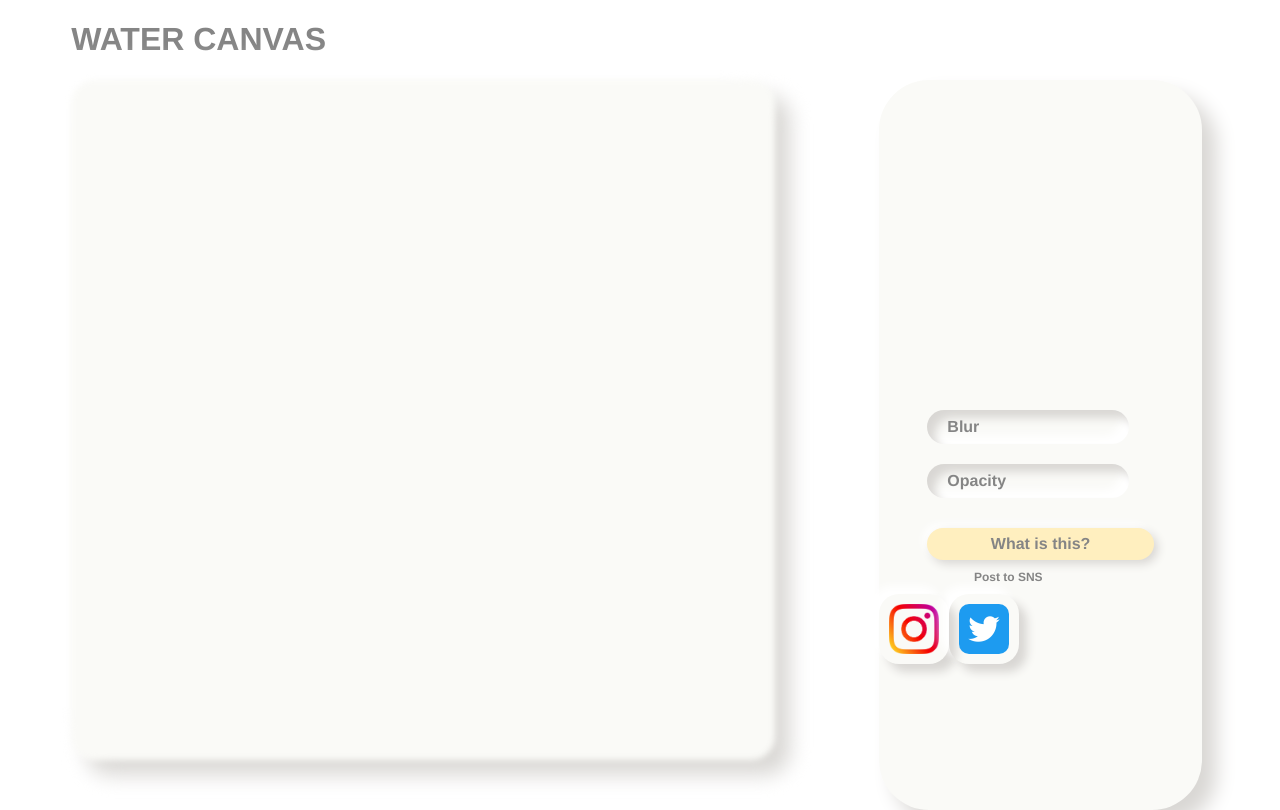
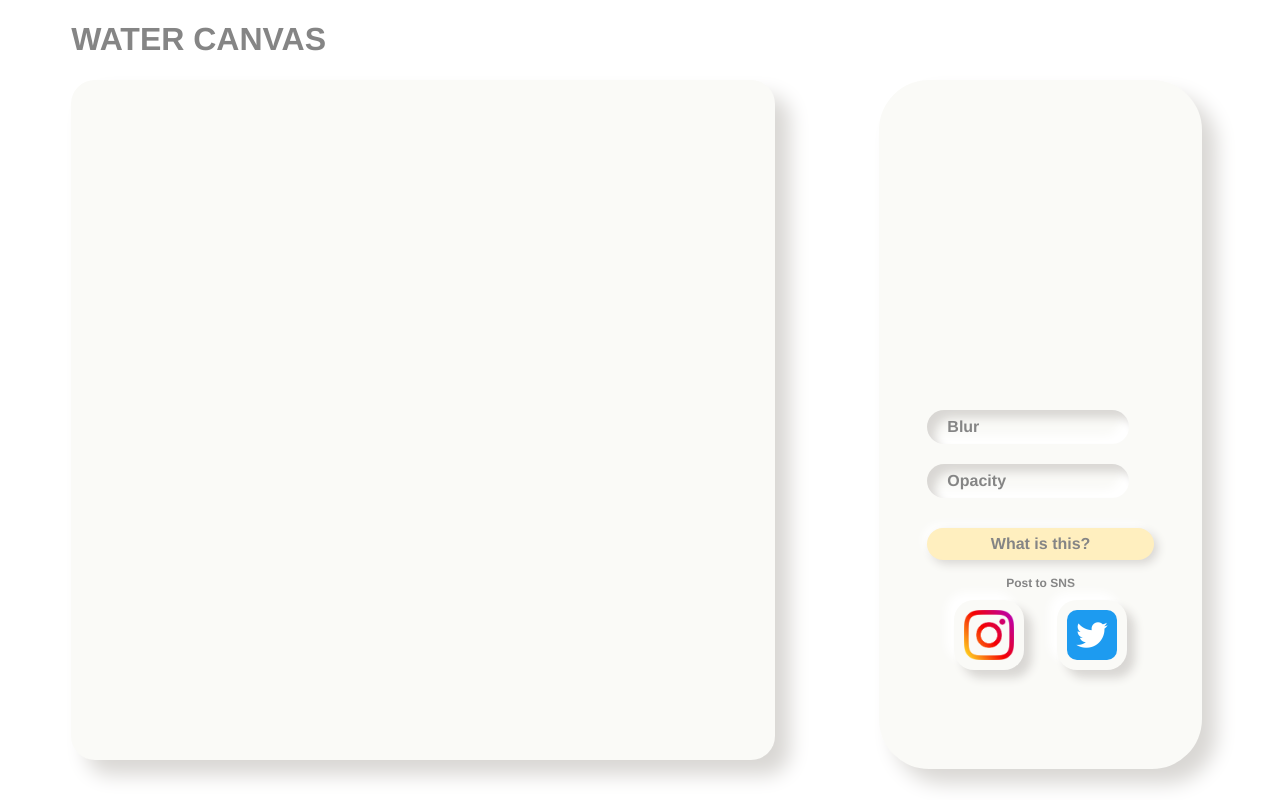
Before and after one commit to Shunkicreate/WaterCanvas, a Vue app: page / in a window 1280 px wide. Built offline with nearby package versions, Linux system fonts and the light colour scheme.

Commit message:
design complete by shunki

```diff
--- a/src/App.vue
+++ b/src/App.vue
@@ -71,7 +71,7 @@ canvas {
   border-radius: 1.5rem;
   background: #fafaf7;
   box-shadow: 15px 15px 20px #d9d7d4, -15px -15px 20px #fff;
-  filter: blur(3px);
+  /* filter: blur(3px); */
 
 }
 
--- a/src/components/ColorSetting.vue
+++ b/src/components/ColorSetting.vue
@@ -1,9 +1,7 @@
 <template>
   <div class="colorSection">
     <div class="style color">
-          <div class="picker">
-            <!-- うんち -->
-          </div>
+      <div class="picker"></div>
       <div class="toolBar">
         <div class="bar blur">
           <p>Blur</p>
@@ -23,8 +21,13 @@
       <div class="SNS">
         <p>Post to SNS</p>
         <div class="logos">
-              <img src="../assets/Instagram.png" class="logo insta">
-              <img src="../assets/Twitter.png" class="logo twitter">
+          <div class="logofolder">
+            <img src="../assets/Instagram.png" class="logo insta" />
+          </div>
+
+          <div class="logofolder">
+            <img src="../assets/Twitter.png" class="logo twitter" />
+          </div>
         </div>
       </div>
     </div>
@@ -32,13 +35,13 @@
 </template>
 
 <script lang="ts">
-import { defineComponent, inject} from "vue";
+import { defineComponent, inject } from "vue";
 import colorSelector from "../tsfiles/colorSelector";
 
 
 export default defineComponent({
   name: "ColorSetting",
-    setup(){
+  setup() {
     const childColorSelector = inject('ColorData') as colorSelector
     return {
       childColorSelector
@@ -55,12 +58,9 @@ export default defineComponent({
 </script>
 
 <style>
-
-
 .style {
   background: #fafaf7;
-  box-shadow: 0.9rem 0.9rem 1.25rem #d9d7d4,
-              -0.9rem -0.9rem 1.25rem #fff;
+  box-shadow: 0.9rem 0.9rem 1.25rem #d9d7d4, -0.9rem -0.9rem 1.25rem #fff;
 }
 
 .colorSection {
@@ -70,7 +70,7 @@ export default defineComponent({
 }
 
 .color {
-  height: 100%;
+  height: 94%;
   width: 80%;
   border-radius: 3.125rem;
   margin: 0 10%;
@@ -78,9 +78,9 @@ export default defineComponent({
 }
 
 .picker {
-  width: 70%;
+  width: 75%;
   height: 15rem;
-  margin: 0 15%;
+  margin: auto;
 }
 
 .toolBar {
@@ -93,7 +93,7 @@ export default defineComponent({
   line-height: 2.125rem;
   padding-left: 1.25rem;
   margin-bottom: 1.25rem;
-  background-color:#fafaf7;
+  background-color: #fafaf7;
   box-shadow: inset 0.5rem 0.5rem 0.625rem #d9d7d4,
     inset -0.5rem -0.5rem 0.625rem #fff;
   text-align: left;
@@ -109,9 +109,8 @@ export default defineComponent({
   height: auto;
   line-height: 2rem;
   margin-bottom: 0.625rem;
-  background-color:#ffefbf;
-  box-shadow: 0.25rem 0.25rem 0.625rem #d9d7d4,
-              -0.25rem -0.25rem 0.625rem #fff;
+  background-color: #ffefbf;
+  box-shadow: 0.25rem 0.25rem 0.625rem #d9d7d4, -0.25rem -0.25rem 0.625rem #fff;
   text-align: center;
   border-radius: 1.875rem;
 }
@@ -120,6 +119,7 @@ export default defineComponent({
   width: 80%;
   /* margin: 1.875rem 15%; */
   text-align: center;
+  margin: 5% auto;
 }
 
 .SNS p {
@@ -127,19 +127,25 @@ export default defineComponent({
 }
 
 .logos {
-  margin-top: 0.625rem;
+  margin: 0.625rem auto;
   width: 80%;
+  display: flex;
 }
 
+.logofolder{
+  width: 40%;
+  /* height: 10em; */
+  margin: auto;
+}
 
 .logo {
   height: 3.125rem;
   width: 3.125rem;
-  float: left;
-  box-shadow: 0.5rem 0.5rem 0.625rem #d9d7d4,
-              -0.5rem -0.5rem 0.625rem #fff;
+  /* float: left; */
+  box-shadow: 0.5rem 0.5rem 0.625rem #d9d7d4, -0.5rem -0.5rem 0.625rem #fff;
   padding: 0.625rem;
   border-radius: 1.25rem;
+  margin: auto;
 }
 
 /* .insta {
@@ -156,5 +162,4 @@ p {
   color: #858585;
   margin: 0;
 }
-
 </style>
```
Lines whose indentation alone changed are shown as unchanged.
